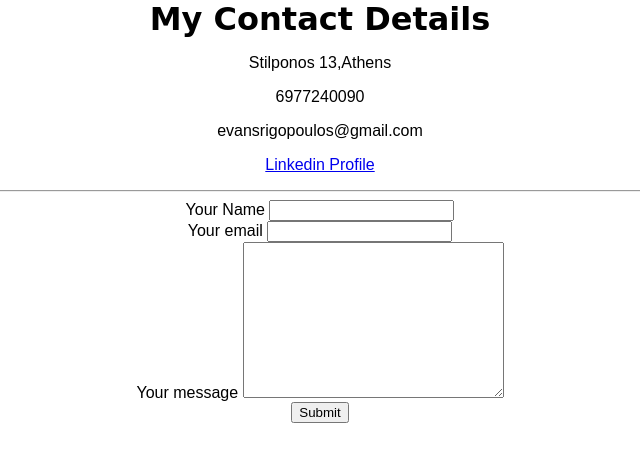
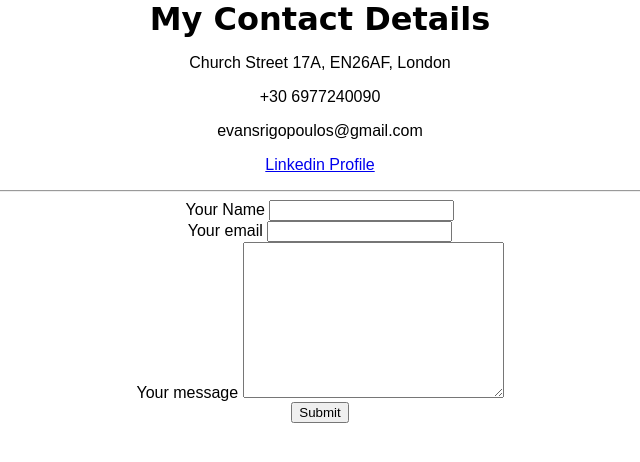
Before and after one commit to EvansRigopoulos/Personal-Site, a plain HTML site: page contact.html in a window 1280 px wide. Shown: the whole page, without its empty margins (320-960 px from the left). Drawn offline with Linux system fonts and the light colour scheme.

Commit message:
Update contact details in contact.html

```diff
--- a/contact.html
+++ b/contact.html
@@ -9,8 +9,8 @@
 </head>
 <body>
     <h1>My Contact Details</h1>
-    <p>Stilponos 13,Athens</p>
-    <p>6977240090</p>
+    <p>Church Street 17A, EN26AF, London</p>
+    <p>+30 6977240090</p>
     <p>evansrigopoulos@gmail.com</p>
     <p><a href="https://www.linkedin.com/in/evangelos-rigopoulos-07333686/">Linkedin Profile</a></p>
 <hr />
```
